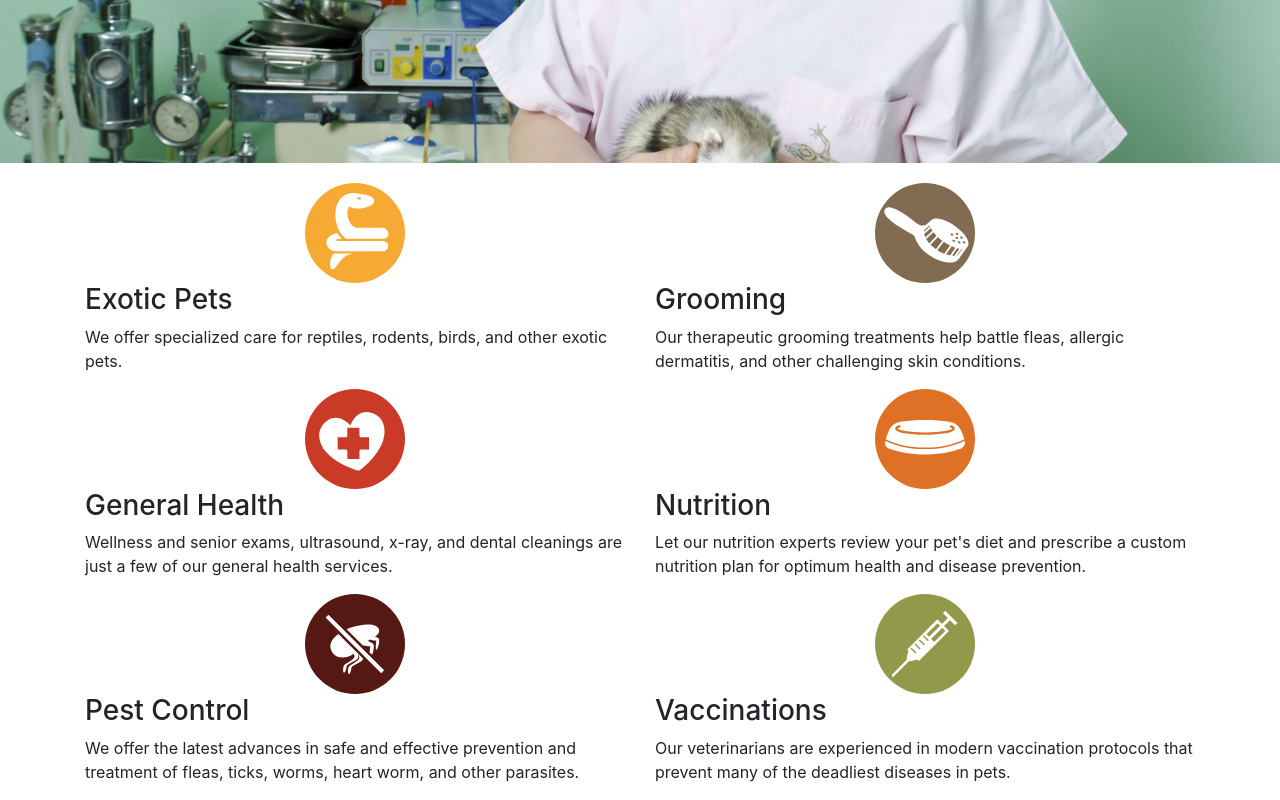
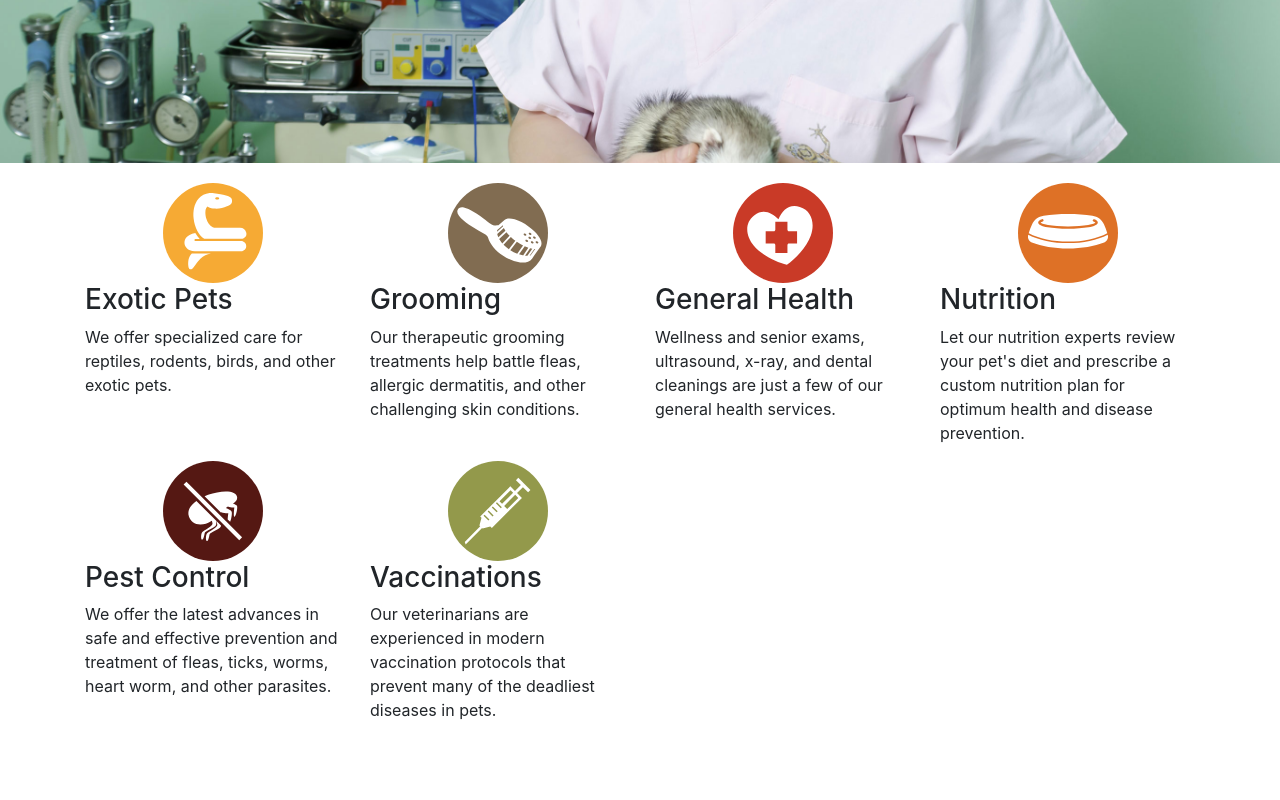
Before and after one commit to waiyee/bootstrap4_learning, a plain HTML site: page index.html in a window 1280 px wide. Shown: the part 397-1197 px from the top of the page. After the commit the page ends 1135 px from the top, so only its background shows below. Drawn offline with nearby package versions, Linux system fonts and the light colour scheme.

Commit message:
Update index.html

```diff
--- a/index.html
+++ b/index.html
@@ -25,37 +25,37 @@
 
 <section class="container" id="services">
   <div class="row">
-    <article class="col-sm-6">
+    <article class="col-sm-6 col-md-4 col-lg-3">
       <img class="mx-auto" src="images/icon-exoticpets.svg" alt="Icon">
       <h3>Exotic Pets</h3>
       <p>We offer specialized care for reptiles, rodents, birds, and other exotic pets.</p>
     </article>
 
-    <article class="col-sm-6">
+    <article class="col-sm-6 col-md-4 col-lg-3">
       <img class="mx-auto" src="images/icon-grooming.svg" alt="Icon">
       <h3>Grooming</h3>
       <p>Our therapeutic grooming treatments help battle fleas, allergic dermatitis, and other challenging skin conditions.</p>
     </article>
 
-    <article class="col-sm-6">
+    <article class="col-sm-6 col-md-4 col-lg-3">
       <img class="mx-auto" src="images/icon-health.svg" alt="Icon">
       <h3>General Health</h3>
       <p>Wellness and senior exams, ultrasound, x-ray, and dental cleanings are just a few of our general health services.</p>
     </article>
 
-    <article class="col-sm-6">
+    <article class="col-sm-6 col-md-4 col-lg-3">
       <img class="mx-auto" src="images/icon-nutrition.svg" alt="Icon">
       <h3>Nutrition</h3>
       <p>Let our nutrition experts review your pet's diet and prescribe a custom nutrition plan for optimum health and disease prevention.</p>
     </article>
 
-    <article class="col-sm-6">
+    <article class="col-sm-6 col-md-4 col-lg-3">
       <img class="mx-auto" src="images/icon-pestcontrol.svg" alt="Icon">
       <h3>Pest Control</h3>
       <p>We offer the latest advances in safe and effective prevention and treatment of fleas, ticks, worms, heart worm, and other parasites.</p>
     </article>
 
-    <article class="col-sm-6">
+    <article class="col-sm-6 col-md-4 col-lg-3">
       <img class="mx-auto" src="images/icon-vaccinations.svg" alt="Icon">
       <h3>Vaccinations</h3>
       <p>Our veterinarians are experienced in modern vaccination protocols that prevent many of the deadliest diseases in pets.</p>
```
